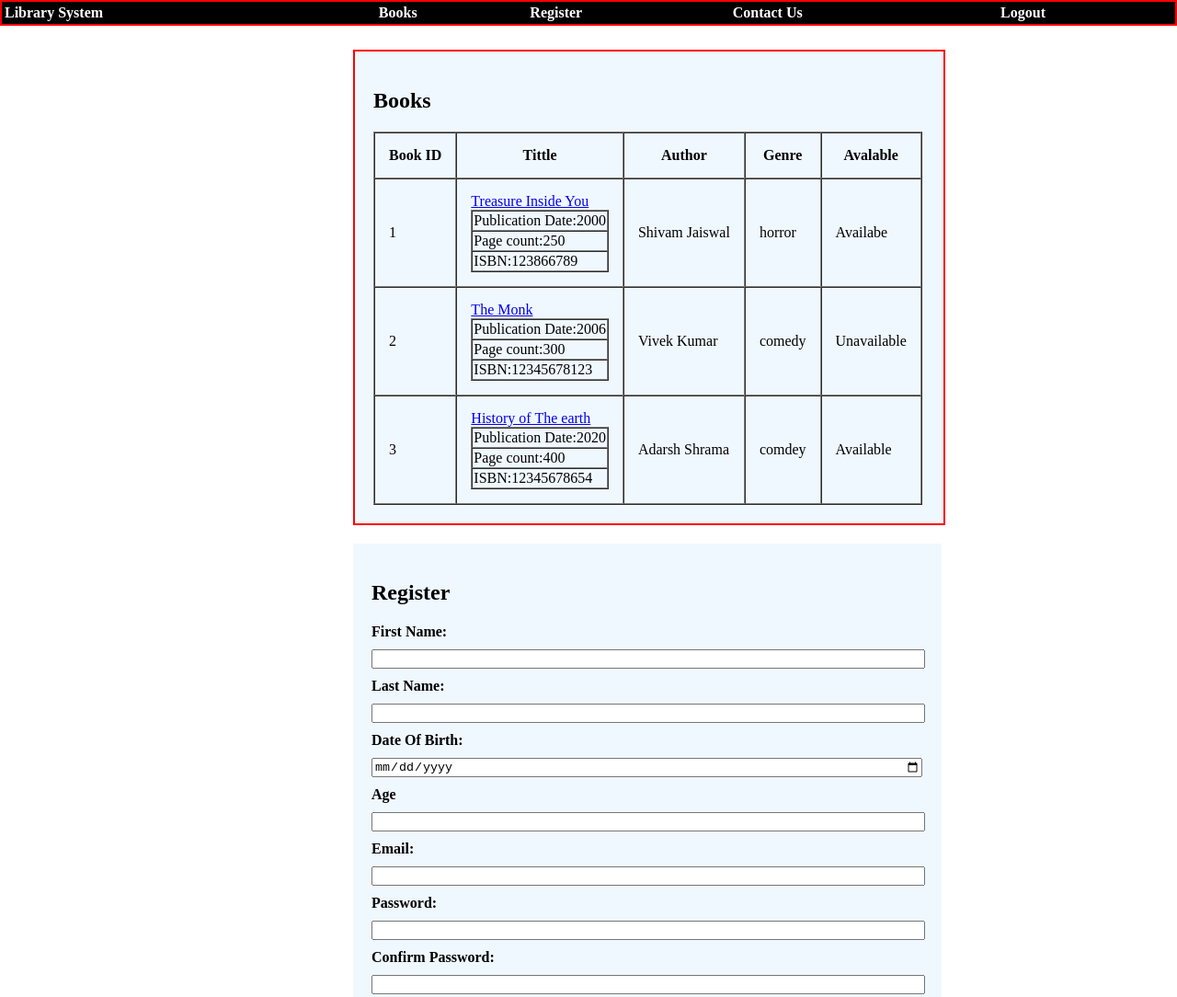
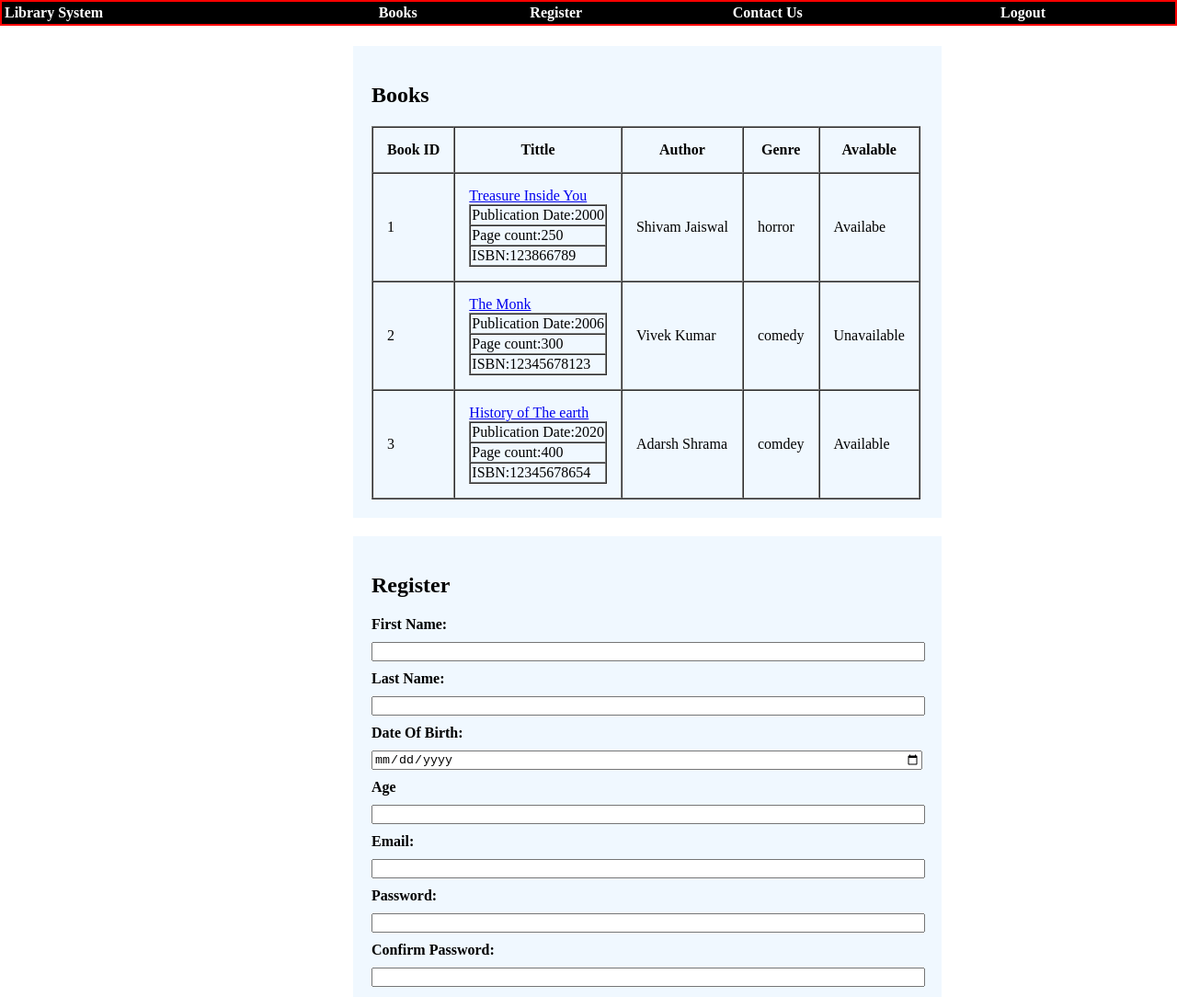
Before and after one commit to Shivam1456/Registration, a plain HTML site: page index.html in a window 1280 px wide. Shown: the top 1084 px of the page at 92% size. Drawn offline with Linux system fonts and the light colour scheme.

Commit message:
Update style.css

```diff
--- a/style.css
+++ b/style.css
@@ -19,9 +19,7 @@ html {
     color: white;
     padding-;
   }
-  .z{
-    border: 2px solid greenyellow;
-  }
+
 
 
 
@@ -32,7 +30,7 @@ html {
     background-color: aliceblue;
     width: 600px;
     padding: 20px;
-    border: 2px solid red;
+
   }
   .registration-from {
     margin-top: 20px;
```
